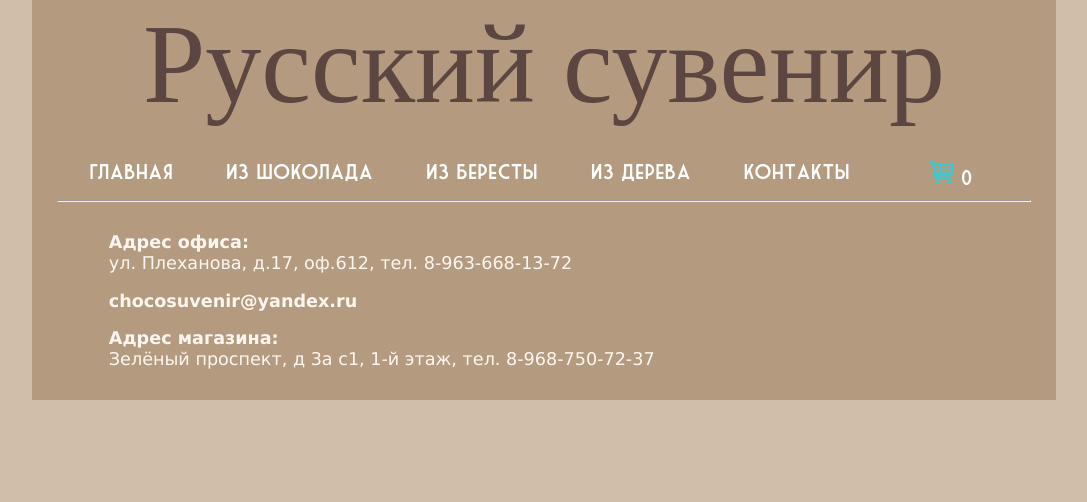
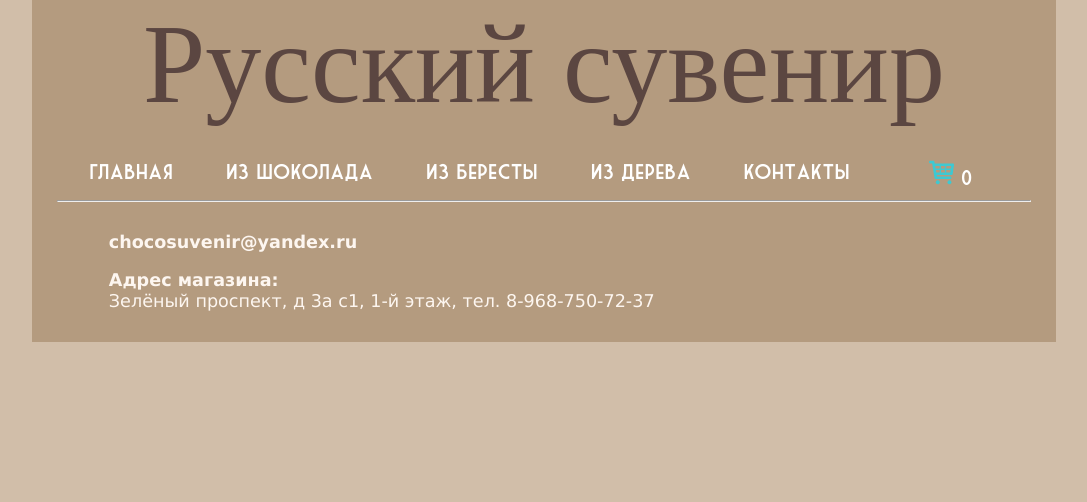
Before and after one commit to Pauline-sh/choco, a Django app: page /contacts/ in a window 1280 px wide. Shown: the top 502 px of the page, without its empty margins (96-1183 px from the left). Run offline with Django 3.2, Linux system fonts and the light colour scheme; parts of the project's set-up code (start-up, migrations or seed data) failed here and were passed over; some libraries are stand-ins or nearby versions; some web fonts are replaced.

Commit message:
remove address

```diff
--- a/choco/templates/contacts.html
+++ b/choco/templates/contacts.html
@@ -12,10 +12,6 @@
 
 {% block content %}
     <div id="main" class="textpage">
-        <p>
-            <strong>Адрес офиса:</strong><br>
-            ул. Плеханова, д.17, оф.612, тел. 8-963-668-13-72
-        </p>
         <p>
             <a href="mailto:chocosuvenir@yandex.ru"><strong>chocosuvenir@yandex.ru</strong></a>
         </p>
```
